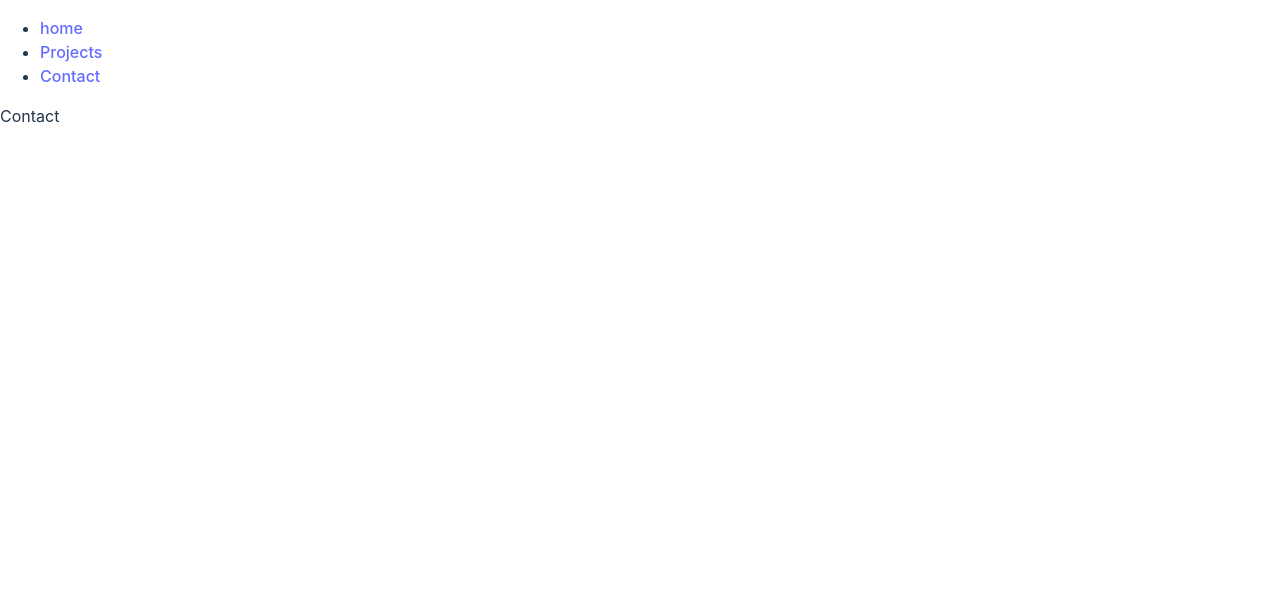
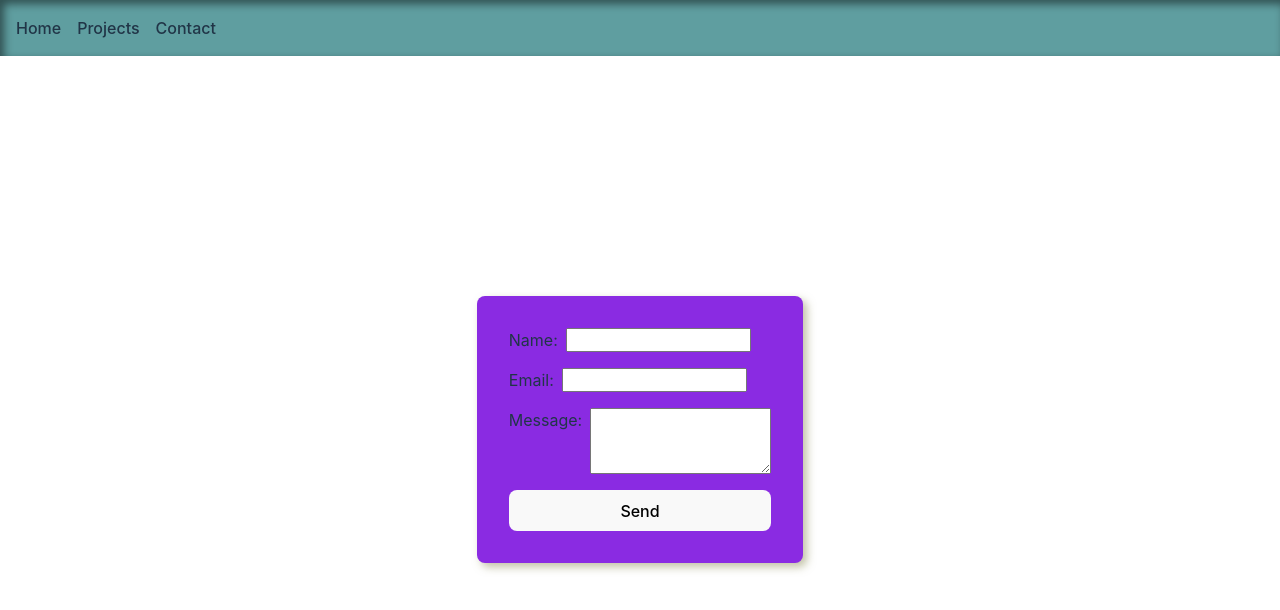
Before and after one commit to neyneyalldayday/freshport, a React (Vite) app: page /contact in a window 1280 px wide. Shown: the top 610 px of the page. Built offline with nearby package versions, Linux system fonts and the light colour scheme.

Commit message:
added a simple contact form

```diff
--- a/src/components/About/about.css
+++ b/src/components/About/about.css
@@ -7,21 +7,21 @@
     padding: 2rem;
     font-size: 2em;
     font-weight: 700;
-    line-height: .1rem;
-
 }
-
-
 
 .about-container{
     max-width: 80rem;
-    min-width: 10rem;
+    min-width: 15rem;
     border-radius: 8px;
     background-color: blueviolet;
     display: flex;
     gap: 1rem;
     justify-content: space-between;
     flex-wrap: wrap;
+}
+
+.about-container >*{
+    flex: 1;
 }
 
 img{
@@ -31,12 +31,25 @@ img{
 }
 
 .img-container{
-    max-width: 15rem;
-    min-width: 5rem
+    max-width: 25rem;
+    min-width: 15rem
 }
 
 .about-content{
-    max-width: 15rem;
-    min-width: 5rem;
+    max-width: 25rem;
+    min-width: 14rem;
     padding: 1rem;
 }
+
+@media screen and (max-width: 960px){
+    .content-img-container{
+        display: none;
+    }
+    }
+
+
+@media screen and (max-width: 450px ){
+    .about-content p {
+        font-size: .7em;
+    }
+}
--- a/src/components/About/index.jsx
+++ b/src/components/About/index.jsx
@@ -1,5 +1,6 @@
 import React from 'react'
 import coverPhoto from '../../assets/coverPhoto.jpg'
+import photoController from '../../assets/photoController.jpg'
 import './about.css'
 
 const About = () => {
@@ -7,18 +8,21 @@ const About = () => {
     <div className='about-wrapper'>
         <header className='about-header'>
             <p>Rene Trevino</p>
-            <p>Web Developer</p>
         </header>
         <section className='about-container'>
             <div className='img-container'>
                 <img src={ coverPhoto } alt="" />
             </div>
             <div className='about-content'>
-                <p>Lorem ipsum dolor sit amet, consectetur adipisicing elit. Officiis modi commodi aspernatur
-                    blanditiis veniam libero, vitae alias, aliquid voluptatem tempora quos inventore, culpa harum
-                     debitis! Veritatis sit delectus tenetur ratione expedita reprehenderit. Sunt ad expedita alias
-                     id neque quam quod, nostrum minus eveniet repudiandae numquam praesentium odit asperiores voluptatem ipsam.
+                <p>Rene is a web developer from San Antonio, Texas.
+                     He has been working in web development since early 2020,
+                     initially specializing in the MERN stack and then expanding into other stacks and types of development,
+                     ranging from WordPress to game development. Rene loves all things involving problem-solving, so feel free
+                     to contact him for any problems that need to be solved.
                 </p>
+            <div className='content-img-container'>
+                <img src={ photoController } alt="" />
+            </div>
             </div>
 
         </section>
--- /dev/null
+++ b/src/components/Contact/contact.css
@@ -0,0 +1,24 @@
+.contact-container{
+    display: flex;
+    justify-content: center;
+    align-items: center;
+    padding: 5rem;
+    margin-top: 10rem;
+}
+
+
+.form{
+    box-shadow: 4px 4px 8px rgba(134, 134, 78, 0.5);
+    padding: 2rem;
+    border-radius: 8px;
+    background-color: blueviolet;
+    display: flex;
+    flex-direction: column;
+    gap: 1rem;
+
+}
+
+.input-item{
+display: flex;
+gap: .5rem;
+}
--- a/src/components/Contact/index.jsx
+++ b/src/components/Contact/index.jsx
@@ -1,9 +1,61 @@
-import React from 'react'
+import React, { useState } from "react";
+import "./contact.css"
 
 const Contact = () => {
+  const [name, setName] = useState("");
+  const [email, setEmail] = useState("");
+  const [message, setMessage] = useState("");
+
+  const handleSubmit = (e) => {
+    e.preventDefault();
+    // Here you can handle the form submission, e.g., send data to a server
+    console.log("Name:", name);
+    console.log("Email:", email);
+    console.log("Message:", message);
+
+    // Reset the form after submission
+    setName("");
+    setEmail("");
+    setMessage("");
+  };
+
   return (
-    <div>Contact</div>
-  )
-}
+    <div className="contact-container">
+      <form className="form" onSubmit={handleSubmit}>
+        <div className="input-item">
+          <label htmlFor="name">Name:</label>
+          <input
+            type="text"
+            id="name"
+            value={name}
+            onChange={(e) => setName(e.target.value)}
+            required
+          />
+        </div>
+        <div className="input-item">
+          <label htmlFor="email">Email:</label>
+          <input
+            type="email"
+            id="email"
+            value={email}
+            onChange={(e) => setEmail(e.target.value)}
+            required
+          />
+        </div>
+        <div className="input-item">
+          <label htmlFor="message">Message:</label>
+          <textarea
+            id="message"
+            value={message}
+            onChange={(e) => setMessage(e.target.value)}
+            required
+            rows="4"
+          ></textarea>
+        </div>
+        <button type="submit">Send</button>
+      </form>
+    </div>
+  );
+};
 
-export default Contact
+export default Contact;
--- a/src/components/Root/index.jsx
+++ b/src/components/Root/index.jsx
@@ -1,11 +1,12 @@
 import React from "react";
+import "./nav.css"
 import { Link, Outlet } from "react-router-dom";
 const Root = () => {
   return (
     <>
       <ul className="nav">
         <li className="nav-list">
-          <Link to="/" className="nav-item">home</Link>
+          <Link to="/" className="nav-item">Home</Link>
         </li>
         <li className="nav-list">
           <Link to="/projects" className="nav-item">Projects</Link>
--- /dev/null
+++ b/src/components/Root/nav.css
@@ -0,0 +1,18 @@
+.nav{
+    background-color: cadetblue;
+    margin-top: 0;
+    display: flex;
+    gap:1rem;
+    padding: 1rem;
+    box-shadow: inset 4px 4px 8px rgba(0,0,0,0.5);
+}
+
+.nav-list{
+    list-style: none;
+}
+
+
+.nav-item{
+    text-decoration: nome;
+    color: inherit;
+}
```
Also changed, not shown: src/assets/photoController.jpg (added).
